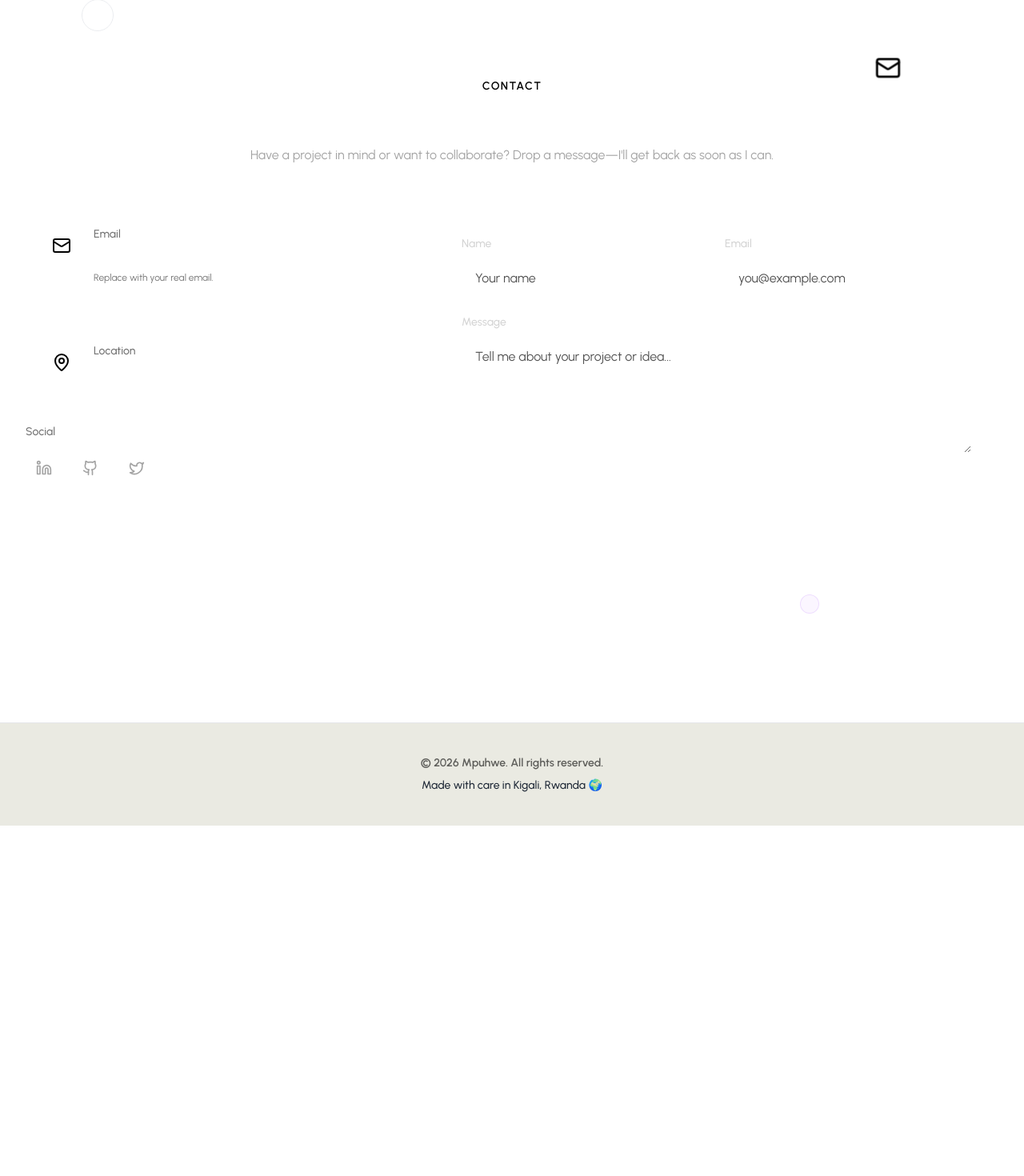
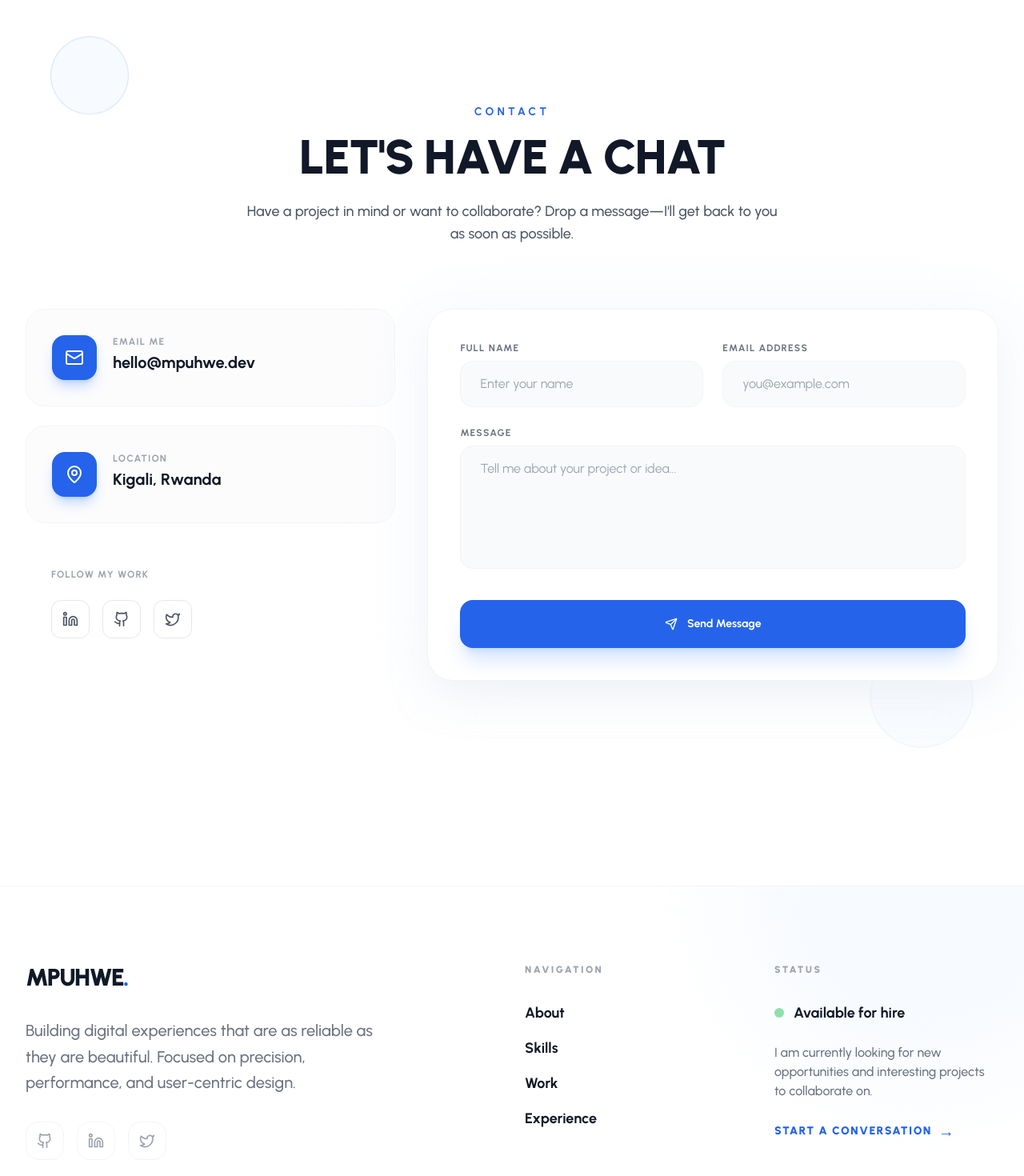
Before and after one commit to MpuhweNikita/Mpuhwe-V1-Portfolio, a Next.js app: page / in a window 1280 px wide. Shown: the part 9320-10790 px from the top of the page at 80% size. Before the commit the page ends 10352 px from the top, so only its background shows below. Built offline with nearby package versions, Linux system fonts and the light colour scheme.

Commit message:
Changed some files

```diff
--- a/src/components/Contact.tsx
+++ b/src/components/Contact.tsx
@@ -33,88 +33,88 @@ export function Contact() {
   };
 
   return (
-    <section id="contact" className="relative scroll-mt-24 py-24 lg:py-32">
+    <section id="contact" className="relative scroll-mt-24 py-32 lg:py-40 bg-white">
       <div className="pointer-events-none absolute inset-0 overflow-hidden">
+        <div className="absolute top-0 left-0 w-full h-full opacity-[0.03] pointer-events-none tech-grid" />
         <motion.div
-          className="absolute left-[8%] top-10 h-10 w-10 rounded-full border border-accent/35 bg-accent/10"
-          animate={{ y: [0, -12, 0], opacity: [0.4, 0.85, 0.4] }}
-          transition={{ duration: 5, repeat: Infinity }}
+          className="absolute left-[5%] top-20 h-24 w-24 rounded-full border border-blue-500/20 bg-blue-50/50"
+          animate={{ y: [0, -20, 0], scale: [1, 1.1, 1] }}
+          transition={{ duration: 6, repeat: Infinity, ease: "easeInOut" }}
         />
         <motion.div
-          className="absolute right-[12%] top-24"
-          animate={{ y: [0, 8, 0], scale: [1, 1.08, 1] }}
-          transition={{ duration: 4, repeat: Infinity }}
-        >
-          <Mail className="h-8 w-8 text-accent/40" />
-        </motion.div>
-        <motion.div
-          className="absolute bottom-8 right-[20%] h-6 w-6 rounded-full border border-purple-400/35 bg-purple-400/10"
-          animate={{ y: [0, -9, 0], opacity: [0.3, 0.7, 0.3] }}
-          transition={{ duration: 4.5, repeat: Infinity }}
+          className="absolute right-[5%] bottom-20 h-32 w-32 rounded-full border border-blue-500/10 bg-blue-50/30"
+          animate={{ y: [0, 20, 0], scale: [1, 1.05, 1] }}
+          transition={{ duration: 8, repeat: Infinity, ease: "easeInOut" }}
         />
       </div>
-      <div className="mx-auto max-w-7xl px-4 sm:px-6 lg:px-8">
+
+      <div className="relative z-10 mx-auto max-w-7xl px-4 sm:px-6 lg:px-8">
         <motion.div
           initial={{ opacity: 0, y: 20 }}
           whileInView={{ opacity: 1, y: 0 }}
           viewport={{ once: true, margin: "-80px" }}
-          className="mb-14 text-center"
+          className="mb-20 text-center"
         >
-          <p className="mb-2 text-sm font-semibold uppercase tracking-widest text-accent">
+          <p className="mb-4 text-sm font-bold uppercase tracking-[0.3em] text-blue-600">
             Contact
           </p>
-          <h2 className="font-display text-3xl font-bold tracking-tight text-white sm:text-4xl">
-            Let&apos;s Have a Chat
+          <h2 className="font-urbanist text-5xl font-black tracking-tight text-gray-900 sm:text-6xl uppercase">
+            LET&apos;S HAVE A CHAT
           </h2>
-          <p className="mx-auto mt-4 max-w-2xl text-neutral-400">
+          <p className="mx-auto mt-6 max-w-2xl text-lg text-gray-600 font-medium">
             Have a project in mind or want to collaborate? Drop a message—I&apos;ll
-            get back as soon as I can.
+            get back to you as soon as possible.
           </p>
         </motion.div>
 
-        <div className="grid gap-12 lg:grid-cols-5 lg:gap-16">
+        <div className="grid gap-10 lg:grid-cols-5">
           <motion.div
             initial={{ opacity: 0, x: -20 }}
             whileInView={{ opacity: 1, x: 0 }}
             viewport={{ once: true }}
-            className="space-y-8 lg:col-span-2"
+            className="space-y-6 lg:col-span-2"
           >
-            <div className="flex items-start gap-4 rounded-2xl border border-white/10 bg-white/[0.03] p-5">
-              <div className="flex h-12 w-12 items-center justify-center rounded-xl bg-accent/10 text-accent">
+            <motion.div
+              whileHover={{ x: 8 }}
+              className="group flex items-start gap-5 rounded-3xl border border-gray-100 bg-gray-50/50 p-8 transition-all hover:bg-white hover:shadow-xl hover:shadow-blue-500/10"
+            >
+              <div className="flex h-14 w-14 shrink-0 items-center justify-center rounded-2xl bg-blue-600 text-white shadow-lg shadow-blue-500/30">
                 <Mail className="h-6 w-6" />
               </div>
               <div>
-                <p className="text-sm font-medium text-neutral-500">Email</p>
+                <p className="text-xs font-bold uppercase tracking-widest text-gray-400">Email Me</p>
                 <a
                   href="mailto:hello@mpuhwe.dev"
-                  className="mt-1 block font-medium text-white hover:text-accent"
+                  className="mt-1 block text-xl font-bold text-gray-900 transition-colors group-hover:text-blue-600"
                 >
                   hello@mpuhwe.dev
                 </a>
-                <p className="mt-2 text-xs text-neutral-500">
-                  Replace with your real email.
-                </p>
               </div>
-            </div>
-            <div className="flex items-start gap-4 rounded-2xl border border-white/10 bg-white/[0.03] p-5">
-              <div className="flex h-12 w-12 items-center justify-center rounded-xl bg-accent/10 text-accent">
+            </motion.div>
+
+            <motion.div
+              whileHover={{ x: 8 }}
+              className="group flex items-start gap-5 rounded-3xl border border-gray-100 bg-gray-50/50 p-8 transition-all hover:bg-white hover:shadow-xl hover:shadow-blue-500/10"
+            >
+              <div className="flex h-14 w-14 shrink-0 items-center justify-center rounded-2xl bg-blue-600 text-white shadow-lg shadow-blue-500/30">
                 <MapPin className="h-6 w-6" />
               </div>
               <div>
-                <p className="text-sm font-medium text-neutral-500">Location</p>
-                <p className="mt-1 font-medium text-white">Kigali, Rwanda</p>
+                <p className="text-xs font-bold uppercase tracking-widest text-gray-400">Location</p>
+                <p className="mt-1 text-xl font-bold text-gray-900">Kigali, Rwanda</p>
               </div>
-            </div>
-            <div>
-              <p className="mb-3 text-sm font-medium text-neutral-500">Social</p>
-              <div className="flex gap-3">
+            </motion.div>
+
+            <div className="p-8">
+              <p className="mb-6 text-xs font-bold uppercase tracking-widest text-gray-400">Follow My Work</p>
+              <div className="flex gap-4">
                 {socials.map(({ href, label, Icon }) => (
                   <a
                     key={label}
                     href={href}
                     target="_blank"
                     rel="noopener noreferrer"
-                    className="rounded-xl border border-white/10 bg-white/5 p-3 text-neutral-400 transition hover:border-accent/40 hover:text-accent"
+                    className="flex h-12 w-12 items-center justify-center rounded-xl border border-gray-200 bg-white text-gray-600 transition-all hover:scale-110 hover:border-blue-600 hover:text-blue-600 hover:shadow-lg"
                     aria-label={label}
                   >
                     <Icon className="h-5 w-5" />
@@ -124,45 +124,36 @@ export function Contact() {
             </div>
           </motion.div>
 
-          <motion.form
-            initial={{ opacity: 0, x: 20 }}
-            whileInView={{ opacity: 1, x: 0 }}
+          <motion.div
+            initial={{ opacity: 0, y: 20 }}
+            whileInView={{ opacity: 1, y: 0 }}
             viewport={{ once: true }}
+            className="relative lg:col-span-3"
+          >
+            <div className="absolute -inset-4 rounded-[2.5rem] bg-blue-50/50 blur-2xl" />
+            <form
               onSubmit={handleSubmit(onSubmit)}
-            className="rounded-2xl border border-white/10 bg-surface-elevated/80 p-6 backdrop-blur-sm sm:p-8 lg:col-span-3"
+              className="relative rounded-[2rem] border border-gray-100 bg-white p-8 shadow-2xl shadow-gray-200/50 sm:p-10"
             >
-            <div className="grid gap-5 sm:grid-cols-2">
+              <div className="grid gap-6 sm:grid-cols-2">
                 <div className="sm:col-span-1">
-                <motion.label
-                  htmlFor="name"
-                  className="mb-2 block text-sm font-medium text-neutral-300"
-                  initial={{ width: 0, opacity: 0.6 }}
-                  whileInView={{ width: "fit-content", opacity: 1 }}
-                  viewport={{ once: true }}
-                >
-                  Name
-                </motion.label>
+                  <label htmlFor="name" className="mb-2 block text-xs font-bold uppercase tracking-widest text-gray-500">
+                    Full Name
+                  </label>
                   <input
                     id="name"
                     {...register("name", { required: "Name is required" })}
-                  className="w-full rounded-xl border border-white/10 bg-background/80 px-4 py-3 text-white placeholder:text-neutral-600 focus:border-accent/50 focus:outline-none focus:ring-1 focus:ring-accent/40"
-                  placeholder="Your name"
+                    className="w-full rounded-2xl border border-gray-100 bg-gray-50 px-6 py-4 text-gray-900 placeholder:text-gray-400 focus:border-blue-600 focus:bg-white focus:outline-none focus:ring-4 focus:ring-blue-500/5 transition-all"
+                    placeholder="Enter your name"
                   />
                   {errors.name && (
-                  <p className="mt-1 text-xs text-red-400">{errors.name.message}</p>
+                    <p className="mt-2 text-xs font-semibold text-red-500">{errors.name.message}</p>
                   )}
                 </div>
                 <div className="sm:col-span-1">
-                <motion.label
-                  htmlFor="email"
-                  className="mb-2 block text-sm font-medium text-neutral-300"
-                  initial={{ width: 0, opacity: 0.6 }}
-                  whileInView={{ width: "fit-content", opacity: 1 }}
-                  viewport={{ once: true }}
-                  transition={{ delay: 0.06 }}
-                >
-                  Email
-                </motion.label>
+                  <label htmlFor="email" className="mb-2 block text-xs font-bold uppercase tracking-widest text-gray-500">
+                    Email Address
+                  </label>
                   <input
                     id="email"
                     type="email"
@@ -173,33 +164,26 @@ export function Contact() {
                         message: "Enter a valid email",
                       },
                     })}
-                  className="w-full rounded-xl border border-white/10 bg-background/80 px-4 py-3 text-white placeholder:text-neutral-600 focus:border-accent/50 focus:outline-none focus:ring-1 focus:ring-accent/40"
+                    className="w-full rounded-2xl border border-gray-100 bg-gray-50 px-6 py-4 text-gray-900 placeholder:text-gray-400 focus:border-blue-600 focus:bg-white focus:outline-none focus:ring-4 focus:ring-blue-500/5 transition-all"
                     placeholder="you@example.com"
                   />
                   {errors.email && (
-                  <p className="mt-1 text-xs text-red-400">{errors.email.message}</p>
+                    <p className="mt-2 text-xs font-semibold text-red-500">{errors.email.message}</p>
                   )}
                 </div>
                 <div className="sm:col-span-2">
-                <motion.label
-                  htmlFor="message"
-                  className="mb-2 block text-sm font-medium text-neutral-300"
-                  initial={{ width: 0, opacity: 0.6 }}
-                  whileInView={{ width: "fit-content", opacity: 1 }}
-                  viewport={{ once: true }}
-                  transition={{ delay: 0.12 }}
-                >
+                  <label htmlFor="message" className="mb-2 block text-xs font-bold uppercase tracking-widest text-gray-500">
                     Message
-                </motion.label>
+                  </label>
                   <textarea
                     id="message"
                     rows={5}
                     {...register("message", { required: "Message is required" })}
-                  className="w-full resize-y rounded-xl border border-white/10 bg-background/80 px-4 py-3 text-white placeholder:text-neutral-600 focus:border-accent/50 focus:outline-none focus:ring-1 focus:ring-accent/40"
+                    className="w-full resize-none rounded-2xl border border-gray-100 bg-gray-50 px-6 py-4 text-gray-900 placeholder:text-gray-400 focus:border-blue-600 focus:bg-white focus:outline-none focus:ring-4 focus:ring-blue-500/5 transition-all"
                     placeholder="Tell me about your project or idea..."
                   />
                   {errors.message && (
-                  <p className="mt-1 text-xs text-red-400">{errors.message.message}</p>
+                    <p className="mt-2 text-xs font-semibold text-red-500">{errors.message.message}</p>
                   )}
                 </div>
               </div>
@@ -207,12 +191,13 @@ export function Contact() {
                 type="submit"
                 whileHover={{ scale: 1.02 }}
                 whileTap={{ scale: 0.98 }}
-              className="mt-6 inline-flex w-full items-center justify-center gap-2 rounded-xl bg-gradient-to-r from-accent to-cyan-400 py-3.5 text-sm font-bold text-background shadow-glow-sm transition hover:shadow-glow sm:w-auto sm:px-10"
+                className="mt-8 flex w-full items-center justify-center gap-3 rounded-2xl bg-blue-600 py-5 text-sm font-bold text-white shadow-xl shadow-blue-500/20 transition-all hover:bg-blue-700 hover:shadow-blue-500/40"
               >
                 <Send className="h-4 w-4" />
                 Send Message
               </motion.button>
-          </motion.form>
+            </form>
+          </motion.div>
         </div>
       </div>
     </section>
--- a/src/components/Footer.tsx
+++ b/src/components/Footer.tsx
@@ -1,26 +1,107 @@
 "use client";
 
 import { motion } from "framer-motion";
+import { Github, Linkedin, Twitter, ArrowUpRight, Heart } from "lucide-react";
+import Link from "next/link";
 
 export function Footer() {
   const year = new Date().getFullYear();
 
+  const navLinks = [
+    { label: "About", href: "#about" },
+    { label: "Skills", href: "#skills" },
+    { label: "Work", href: "/projects" },
+    { label: "Experience", href: "#experience" },
+  ];
+
+  const socialLinks = [
+    { icon: Github, href: "https://github.com", label: "GitHub" },
+    { icon: Linkedin, href: "https://linkedin.com", label: "LinkedIn" },
+    { icon: Twitter, href: "https://x.com", label: "Twitter" },
+  ];
+
   return (
-    <footer className="border-t border-gray-200 bg-[#eaeae2] py-10 relative z-10">
-      <div className="mx-auto max-w-7xl px-4 text-center sm:px-6 lg:px-8">
-        <motion.div
-          initial={{ opacity: 0, y: 10 }}
-          whileInView={{ opacity: 1, y: 0 }}
-          viewport={{ once: true }}
-          transition={{ duration: 0.5 }}
-        >
-          <p className="text-sm font-semibold text-black/60">
-            © {year} Mpuhwe. All rights reserved.
+    <footer className="relative overflow-hidden bg-white pt-24 pb-12 border-t border-gray-100">
+      {/* Background Decorative Element */}
+      <div className="absolute top-0 right-0 -translate-y-1/2 translate-x-1/4 w-[500px] h-[500px] bg-blue-50/50 rounded-full blur-3xl pointer-events-none" />
+
+      <div className="mx-auto max-w-7xl px-4 sm:px-6 lg:px-8 relative z-10">
+        <div className="grid grid-cols-1 lg:grid-cols-12 gap-16 lg:gap-8 items-start">
+
+          {/* Brand & Mission */}
+          <div className="lg:col-span-5 space-y-8">
+            <Link href="/" className="inline-block">
+              <h2 className="text-3xl font-black tracking-tighter text-gray-900 uppercase">
+                Mpuhwe<span className="text-blue-600">.</span>
+              </h2>
+            </Link>
+            <p className="text-xl font-medium text-gray-500 leading-relaxed max-w-md">
+              Building digital experiences that are as reliable as they are beautiful. Focused on precision, performance, and user-centric design.
+            </p>
+            <div className="flex gap-4">
+              {socialLinks.map((social) => (
+                <a
+                  key={social.label}
+                  href={social.href}
+                  target="_blank"
+                  rel="noopener noreferrer"
+                  className="group flex h-12 w-12 items-center justify-center rounded-2xl border border-gray-100 bg-white text-gray-400 transition-all hover:border-blue-600 hover:text-blue-600 hover:shadow-xl hover:shadow-blue-500/10"
+                >
+                  <social.icon className="h-5 w-5" />
+                </a>
+              ))}
+            </div>
+          </div>
+
+          {/* Quick Links */}
+          <div className="lg:col-span-3 lg:col-start-7 space-y-8">
+            <h3 className="text-xs font-black uppercase tracking-[0.2em] text-gray-400">Navigation</h3>
+            <ul className="space-y-4">
+              {navLinks.map((link) => (
+                <li key={link.label}>
+                  <Link
+                    href={link.href}
+                    className="group flex items-center gap-2 text-lg font-bold text-gray-900 transition-all hover:text-blue-600"
+                  >
+                    {link.label}
+                    <ArrowUpRight className="h-4 w-4 opacity-0 -translate-y-1 translate-x-1 transition-all group-hover:opacity-100 group-hover:translate-y-0 group-hover:translate-x-0" />
+                  </Link>
+                </li>
+              ))}
+            </ul>
+          </div>
+
+          {/* Call to Action */}
+          <div className="lg:col-span-3 space-y-8">
+            <h3 className="text-xs font-black uppercase tracking-[0.2em] text-gray-400">Status</h3>
+            <div className="space-y-6">
+              <div className="flex items-center gap-3">
+                <div className="h-3 w-3 rounded-full bg-green-500 animate-pulse" />
+                <span className="text-lg font-bold text-gray-900">Available for hire</span>
+              </div>
+              <p className="text-gray-500 font-medium">
+                I am currently looking for new opportunities and interesting projects to collaborate on.
+              </p>
+              <Link
+                href="#contact"
+                className="inline-flex items-center gap-2 text-blue-600 font-black uppercase tracking-widest text-sm hover:gap-4 transition-all"
+              >
+                Start a conversation
+                <span className="text-xl">→</span>
+              </Link>
+            </div>
+          </div>
+        </div>
+
+        {/* Bottom Bar */}
+        <div className="mt-24 pt-8 border-t border-gray-100 flex flex-col md:flex-row justify-between items-center gap-6">
+          <p className="text-sm font-bold text-gray-400">
+            © {year} MPUHWE NIKITA. ALL RIGHTS RESERVED.
           </p>
-          <p className="mt-2 text-sm font-medium text-gray-800">
-            Made with care in Kigali, Rwanda 🌍
-          </p>
-        </motion.div>
+          <div className="flex items-center gap-2 text-sm font-bold text-gray-400">
+            MADE WITH <Heart className="h-4 w-4 text-red-500 fill-red-500" /> IN KIGALI
+          </div>
+        </div>
       </div>
     </footer>
   );
--- a/src/components/Testimonials.tsx
+++ b/src/components/Testimonials.tsx
@@ -9,13 +9,13 @@ const testimonials = [
   {
     name: "IZERE Joshua",
     role: "CEO of BranlyCode",
-    quote: "Working together felt effortless. Every interaction was polished, fast, and user-focused from day one.",
+    quote: "Mpuhwe is a passionate and dedicated programmer who consistently produces high-quality work. She is eager to learn, adapts quickly, and is a valuable addition to any software development team.",
     image: "/joshua.jpeg",
   },
   {
     name: "TWARIMITWE Aaron",
     role: "10X Engineer",
-    quote: "He turns rough ideas into interfaces that feel premium. Great attention to detail and delivery speed.",
+    quote: "Mpuhwe turns rough ideas into interfaces that feel premium. Great attention to detail and delivery speed.",
     image: "/aaron.jpeg",
   },
   {
@@ -26,14 +26,14 @@ const testimonials = [
   },
   {
     name: "Keza Delice",
-    role: "Frontend Teammate",
-    quote: "Clean architecture, thoughtful motion, and performance-first decisions all the way through.",
+    role: "Frontend Developer",
+    quote: "Clean architecture, thoughtful motion, and performance-first decisions all the way through is what Mpuhwe does.",
     image: "/delice.png",
   },
   {
     name: "CYIZERE Happy",
     role: "Frontend Architect",
-    quote: "Working with her was a positive experience. She brings strong teamwork skills, communicates well, and shows real dedication to her work. Her passion is evident in the way she approaches tasks, and she always makes sure to see things through properly.",
+    quote: "Working with her was a positive experience. She brings strong teamwork skills, communicates well, and shows real dedication to her work. Her passion is evident in the way she approaches tasks,and she always makes sure to see things through properly.",
     image: "/happy.jpg",
   },
 ];
```
Lines whose indentation alone changed are shown as unchanged.
